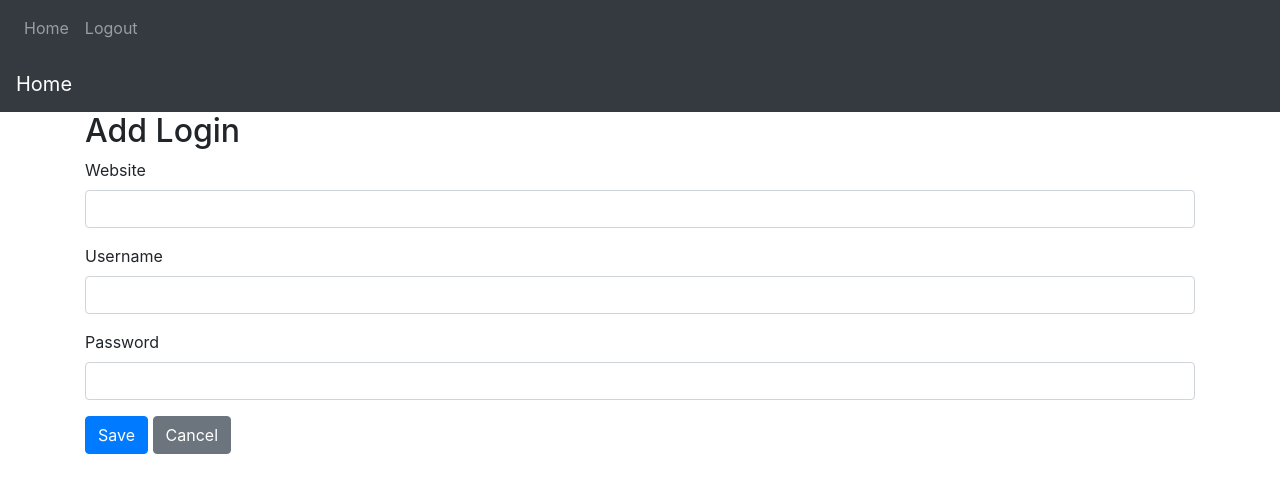
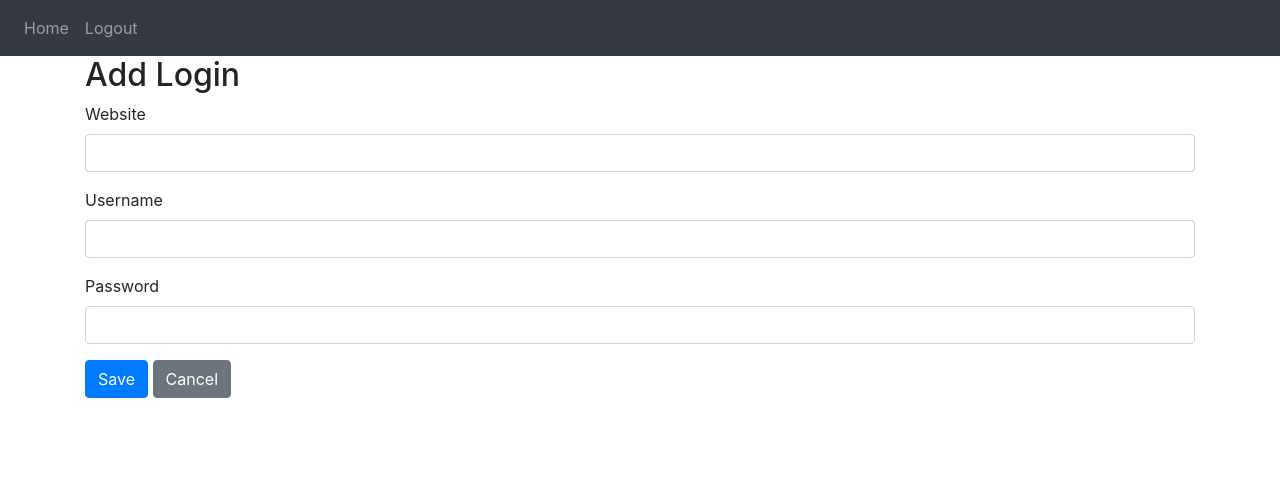
Before and after one commit to jltimm/lockbox, a React (Create React App) app in the folder client/: page /logins/new in a window 1280 px wide. Shown: the top 492 px of the page. Built offline with nearby package versions, Linux system fonts and the light colour scheme; sample sign-in values are in the browser's storage.

Commit message:
Removing AppNavbar

```diff
--- a/client/src/components/AppNavbar.js
+++ /dev/null
@@ -1,23 +0,0 @@
-import React, { Component } from 'react';
-import { Navbar, NavbarBrand } from 'reactstrap';
-import { Link } from 'react-router-dom';
-
-export default class AppNavbar extends Component {
-  constructor(props) {
-    super(props);
-    this.state = {isOpen: false};
-    this.toggle = this.toggle.bind(this);
-  }
-
-  toggle() {
-    this.setState({
-      isOpen: !this.state.isOpen
-    });
-  }
-
-  render() {
-    return <Navbar color="dark" dark expand="md">
-      <NavbarBrand tag={Link} to="/">Home</NavbarBrand>
-    </Navbar>;
-  }
-}
--- a/client/src/components/LoginEdit.js
+++ b/client/src/components/LoginEdit.js
@@ -1,7 +1,6 @@
 import React, { Component } from 'react';
 import { Link, withRouter } from 'react-router-dom';
 import { Button, Container, Form, FormGroup, Input, Label } from 'reactstrap';
-import AppNavbar from './AppNavbar';
 import { authHeader } from '../_helpers/auth-header';
 
 class LoginEdit extends Component {
@@ -80,7 +79,6 @@ class LoginEdit extends Component {
     const {item} = this.state;
     const title = <h2>{this.props.match.params.id !== 'new' ? 'Edit Login' : 'Add Login'}</h2>;
     return <div>
-      <AppNavbar/>
       <Container>
         {title}
         <Form onSubmit={this.handleSubmit}>
--- a/client/src/components/LoginsList.js
+++ b/client/src/components/LoginsList.js
@@ -1,7 +1,6 @@
 import React, { Component } from 'react';
 import { Button, ButtonGroup, Container, Table } from 'reactstrap';
 import { Link, withRouter } from 'react-router-dom';
-import AppNavbar from './AppNavbar';
 import { authHeader } from '../_helpers/auth-header';
 
 class LoginsList extends Component {
@@ -66,7 +65,6 @@ class LoginsList extends Component {
 
     return (
       <div>
-        <AppNavbar/>
         <Container fluid>
           <div className="float-right">
             <Button color="success" tag={Link} to="/logins/new">Add another login</Button>
```
